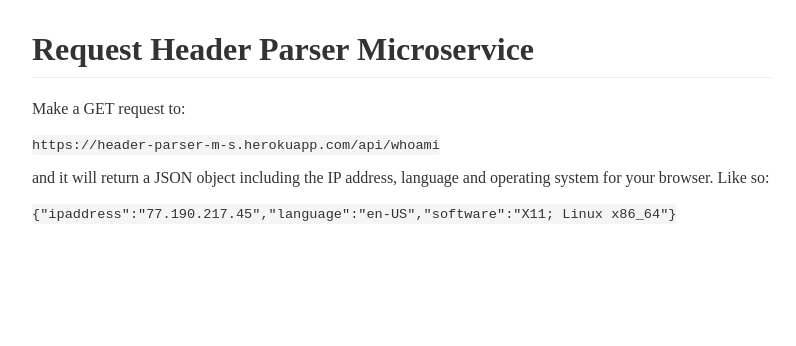
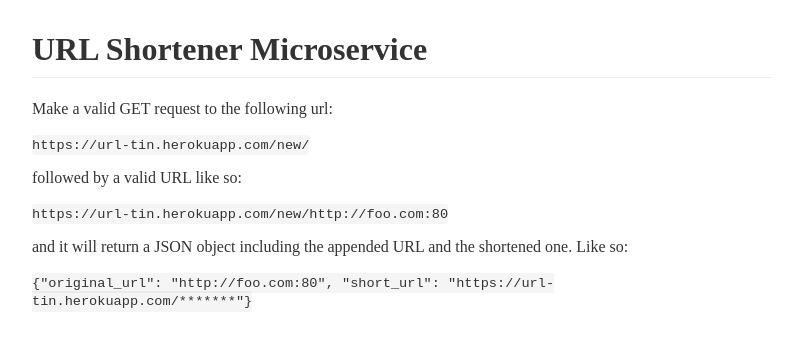
Before and after one commit to 1db8k/url-shortener-ms, a website: page public/index.html in a window 1280 px wide. Shown: the whole page, without its empty margins (238-1034 px from the left). Drawn offline with nearby package versions, Linux system fonts and the light colour scheme.

Commit message:
Updated documentation

```diff
--- a/public/index.html
+++ b/public/index.html
@@ -4,7 +4,7 @@
 <head>
     <meta charset="utf-8">
     <meta http-equiv="x-ua-compatible" content="ie=edge">
-    <title>Timestamp microservice</title>
+    <title>URL Shortener Microservice</title>
     <meta name="description" content="Timestamp microservice created for Free Code Camp">
     <meta name="viewport" content="width=device-width, initial-scale=1">
     <link rel="stylesheet" href="https://cdnjs.cloudflare.com/ajax/libs/normalize/5.0.0/normalize.min.css">
@@ -42,11 +42,13 @@
             <p class="browserupgrade">You are using an <strong>outdated</strong> browser. Please <a href="http://browsehappy.com/">upgrade your browser</a> to improve your experience and security.</p>
         <![endif]-->
     <div class="container">
-        <h1>Request Header Parser Microservice</h1>
-        <p>Make a GET request to:</p>
-        <code>https://header-parser-m-s.herokuapp.com/api/whoami</code>
-        <p>and it will return a JSON object including the IP address, language and operating system for your browser. Like so:</p>
-        <code>{"ipaddress":"77.190.217.45","language":"en-US","software":"X11; Linux x86_64"}</code>
+        <h1>URL Shortener Microservice</h1>
+        <p>Make a valid GET request to the following url:</p>
+        <code>https://url-tin.herokuapp.com/new/</code>
+        <p>followed by a valid URL like so:</p>
+        <code>https://url-tin.herokuapp.com/new/http://foo.com:80</code>
+        <p>and it will return a JSON object including the appended URL and the shortened one. Like so:</p>
+        <code>{"original_url": "http://foo.com:80", "short_url": "https://url-tin.herokuapp.com/*******"}</code>
     </div>
 </body>
 
```
